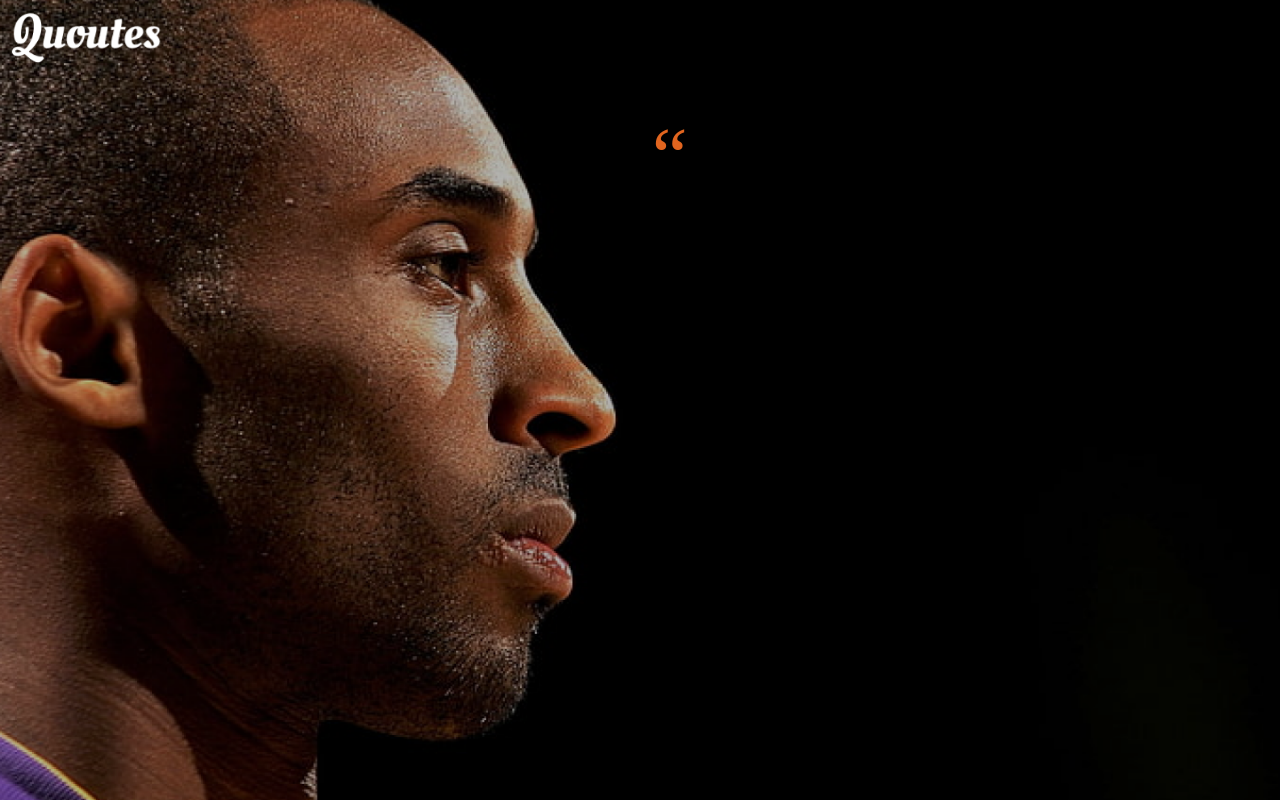
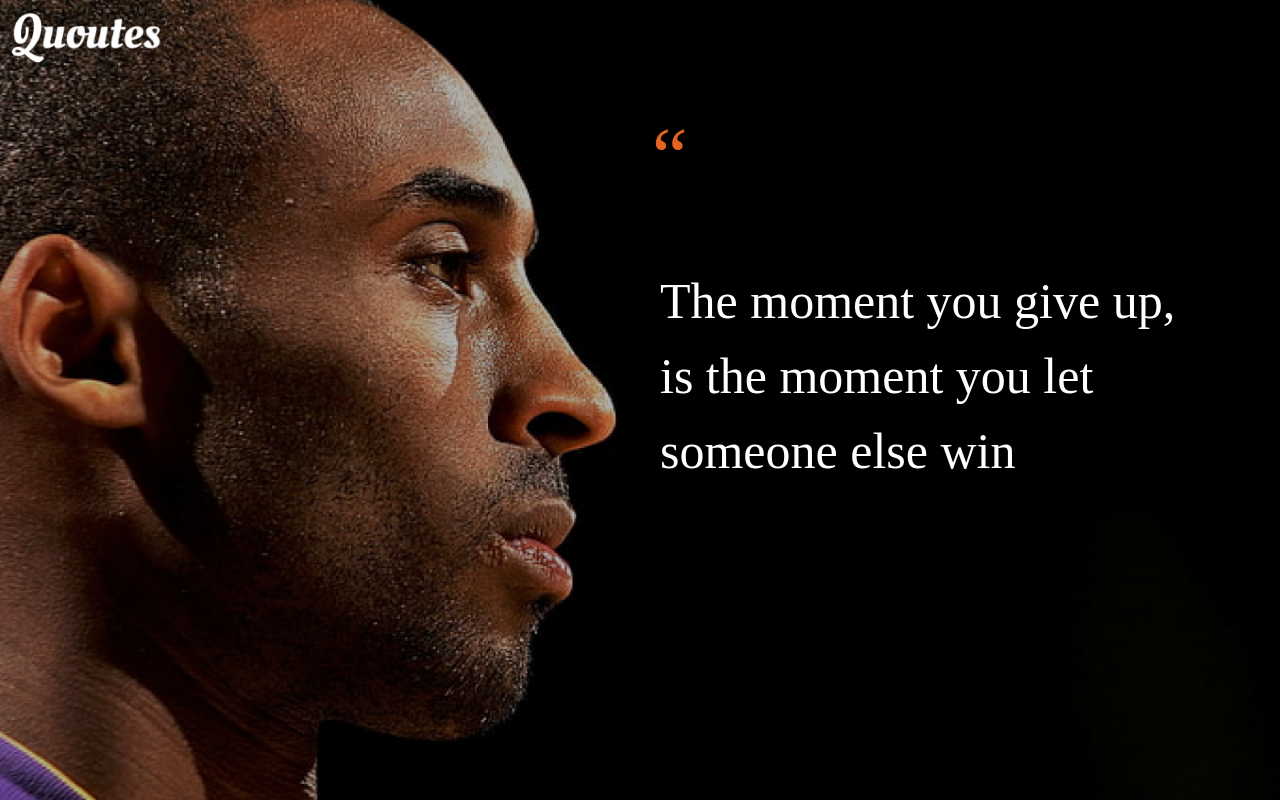
Before and after one commit to james-muriithi/ng-quote-app, an Angular app: page / in a window 1280 px wide. Built offline with nearby package versions, Linux system fonts and the light colour scheme; a web font is replaced by a local one.

Commit message:
added banner changes

```diff
--- a/src/app/banner/banner.component.html
+++ b/src/app/banner/banner.component.html
@@ -6,6 +6,11 @@
                     <span class="quotation-mark">
                         “
                     </span>
+                    <div class="mt-lg-5 px-2">
+                        <span class="default-quote">
+                            {{defaultQuote.quote}}
+                        </span>
+                    </div>
                 </div>
             </div>
         </div>
--- a/src/app/banner/banner.component.scss
+++ b/src/app/banner/banner.component.scss
@@ -12,4 +12,7 @@
         font-size: 80px;
         color: $primary;
     }
+    .default-quote {
+        font-size: 50px;
+    }
 }
--- a/src/app/banner/banner.component.ts
+++ b/src/app/banner/banner.component.ts
@@ -3,13 +3,15 @@ import { Component, OnInit } from '@angular/core';
 @Component({
   selector: 'app-banner',
   templateUrl: './banner.component.html',
-  styleUrls: ['./banner.component.scss']
+  styleUrls: ['./banner.component.scss'],
 })
 export class BannerComponent implements OnInit {
+  constructor() {}
 
-  constructor() { }
+  defaultQuote = {
+    author: 'Kobe',
+    quote: 'The moment you give up, is the moment you let someone else win',
+  };
 
-  ngOnInit(): void {
-  }
-
+  ngOnInit(): void {}
 }
--- a/src/app/nav-bar/nav-bar.component.ts
+++ b/src/app/nav-bar/nav-bar.component.ts
@@ -3,15 +3,12 @@ import { Component, OnInit } from '@angular/core';
 @Component({
   selector: 'app-nav-bar',
   templateUrl: './nav-bar.component.html',
-  styleUrls: ['./nav-bar.component.scss']
+  styleUrls: ['./nav-bar.component.scss'],
 })
 export class NavBarComponent implements OnInit {
+  logoPath = '/assets/logo.png';
 
-  logoPath = "/assets/logo.png";
+  constructor() {}
 
-  constructor() { }
-
-  ngOnInit(): void {
-  }
-
+  ngOnInit(): void {}
 }
```
